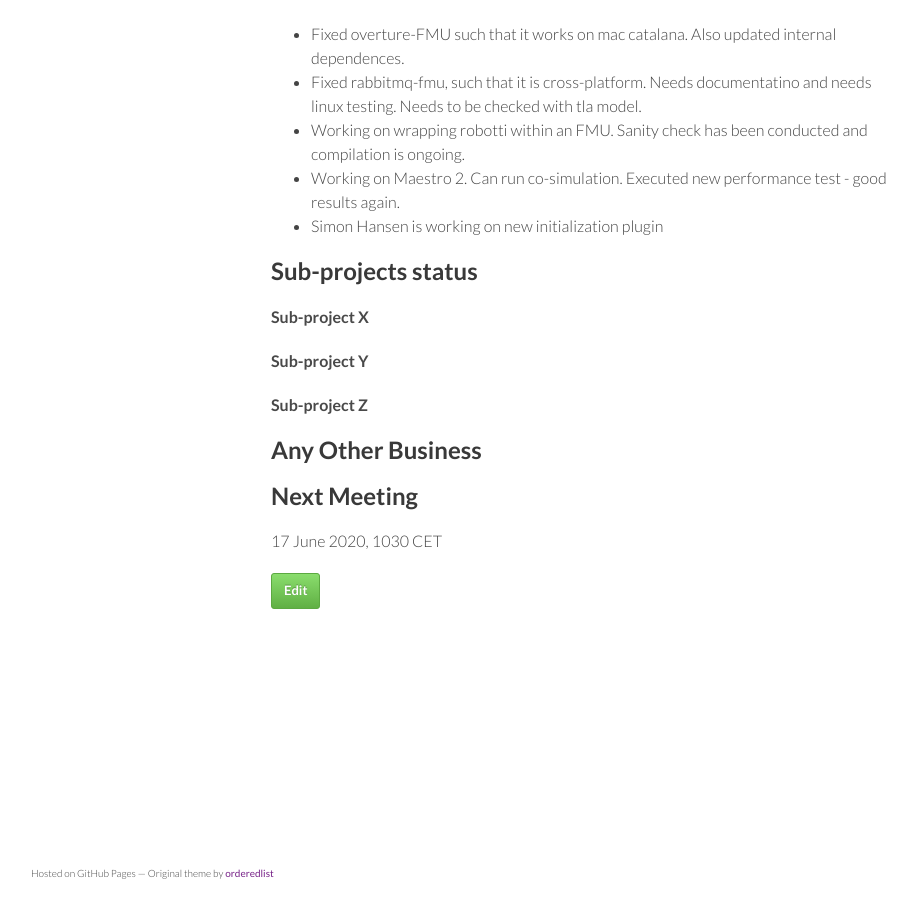
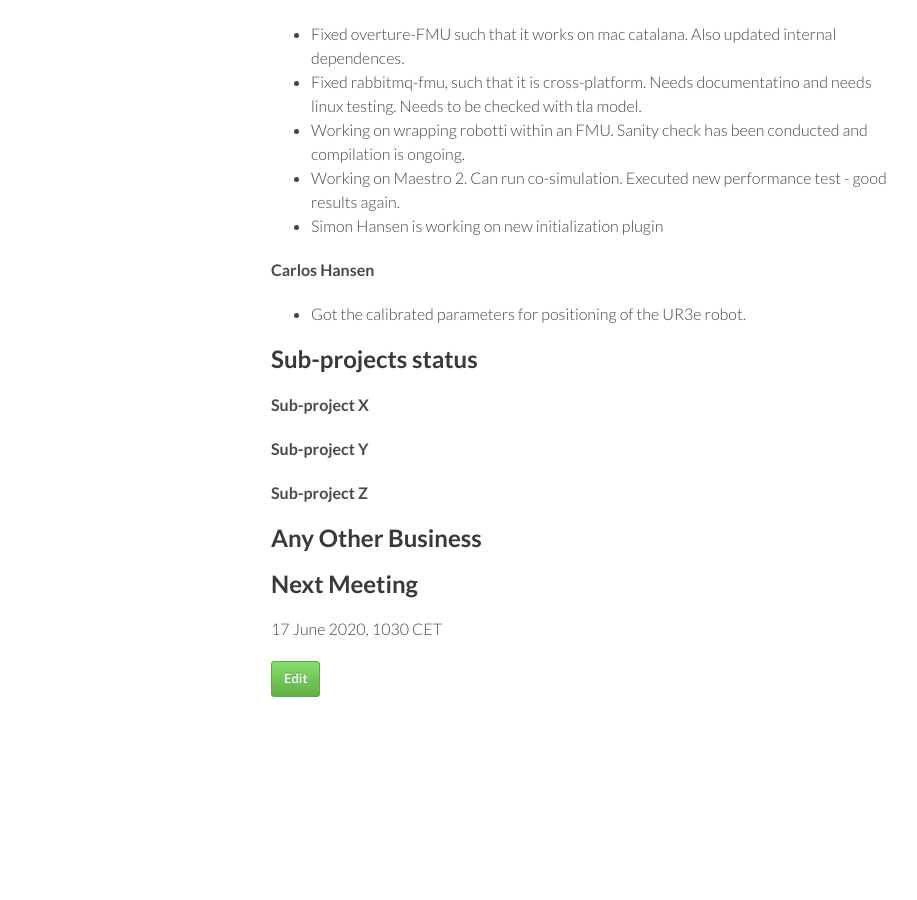
Before and after one commit to digitaltwincentre/digitaltwincentre.github.io, a Jekyll site: the page built from _biweeklies/Biweekly-19.md, in a window 1280 px wide and 900 px high, scrolled down 1707 px. Shown: the whole window, without its empty margins (179-1096 px from the left). Built offline with Jekyll 4.4.1, drawn with Linux system fonts in a browser that asks for light colours; nearby versions of some CDN libraries.

Commit message:
Update Biweekly-19.md

```diff
--- a/_biweeklies/Biweekly-19.md
+++ b/_biweeklies/Biweekly-19.md
@@ -63,6 +63,9 @@ date: 03 June 2020, 1530 CEST
 * Working on Maestro 2. Can run co-simulation. Executed new performance test - good results again.
 * Simon Hansen is working on new initialization plugin
 
+#### Carlos Hansen
+* Got the calibrated parameters for positioning of the UR3e robot.
+
 ## Sub-projects status
 
 
```
